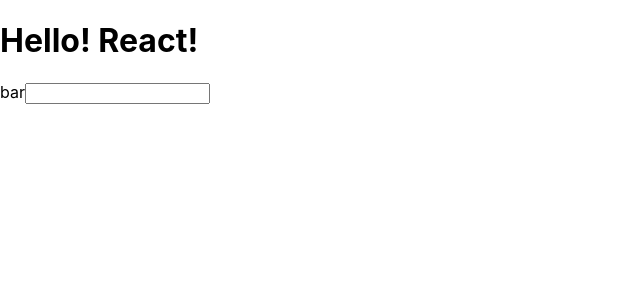
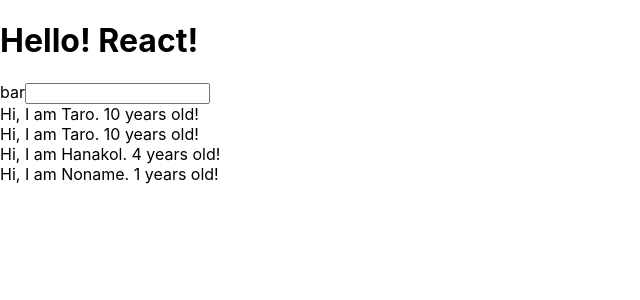
Before and after one commit to paloma810/react-learn, a React (Create React App) app: page / in a window 1280 px wide. Shown: the top 300 px of the page, without its empty margins (0-640 px from the left). Built offline with nearby package versions, Linux system fonts and the light colour scheme.

Commit message:
fix App.js to learn props.

```diff
--- a/src/App.js
+++ b/src/App.js
@@ -15,14 +15,41 @@ import React from 'react';
 //    1. class App extends Component { render () { return {} } } ※ Componentをimportする必要がある
 //    2. const App = () => {}
 
+// propsはcomponentの属性のこと props.name, props.age など、あるデータについてさんしょうできるもののこと
+// 配列や関数などなんでも指定可能。 以下例、仮引数の変数名は "props" である必要はなさそう
+
+// { return <.../> } を埋め込むこともできる : コレクションに対してループ処理も可能（以下例）
+// リスト処理をする場合には、key propが必要 --> mapしたばあいにはindexを流用するのが一般的
+// default props ： propsのデフォルト値を設定
+
 function App() {
+
+  const profiles = [
+    { name: "Taro", age: 10 },
+    { name: "Hanakol", age: 4},
+    { name: "Noname"}
+  ]
+
   return (
     <React.Fragment>
       <h1>Hello! React!</h1>
       <label htmlFor="bar">bar</label>
       <input type="text" onChange={() => {console.log("I am clicked!")}}/>
+      <User name={"Taro"} age={10} />
+      {
+        profiles.map((profile, index) => {
+          return <User name={profile.name} age={profile.age} key={index}/>
+        })
+      }
     </React.Fragment>
   );
 }
 
+const User = (props) => {
+  return <div>Hi, I am {props.name}. {props.age} years old!</div>
+}
+User.defaultProps = {
+  age: 1
+}
+
 export default App;
```
